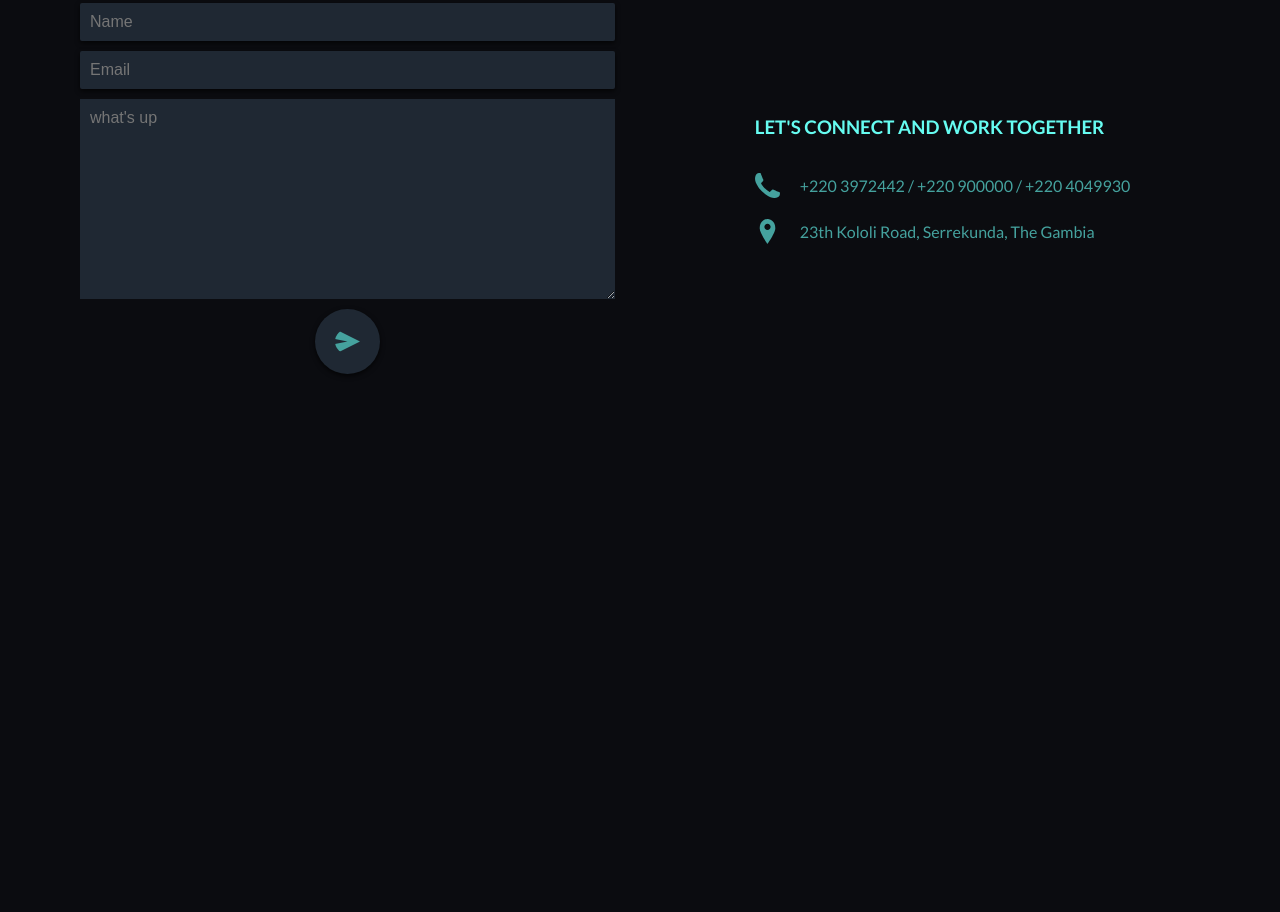
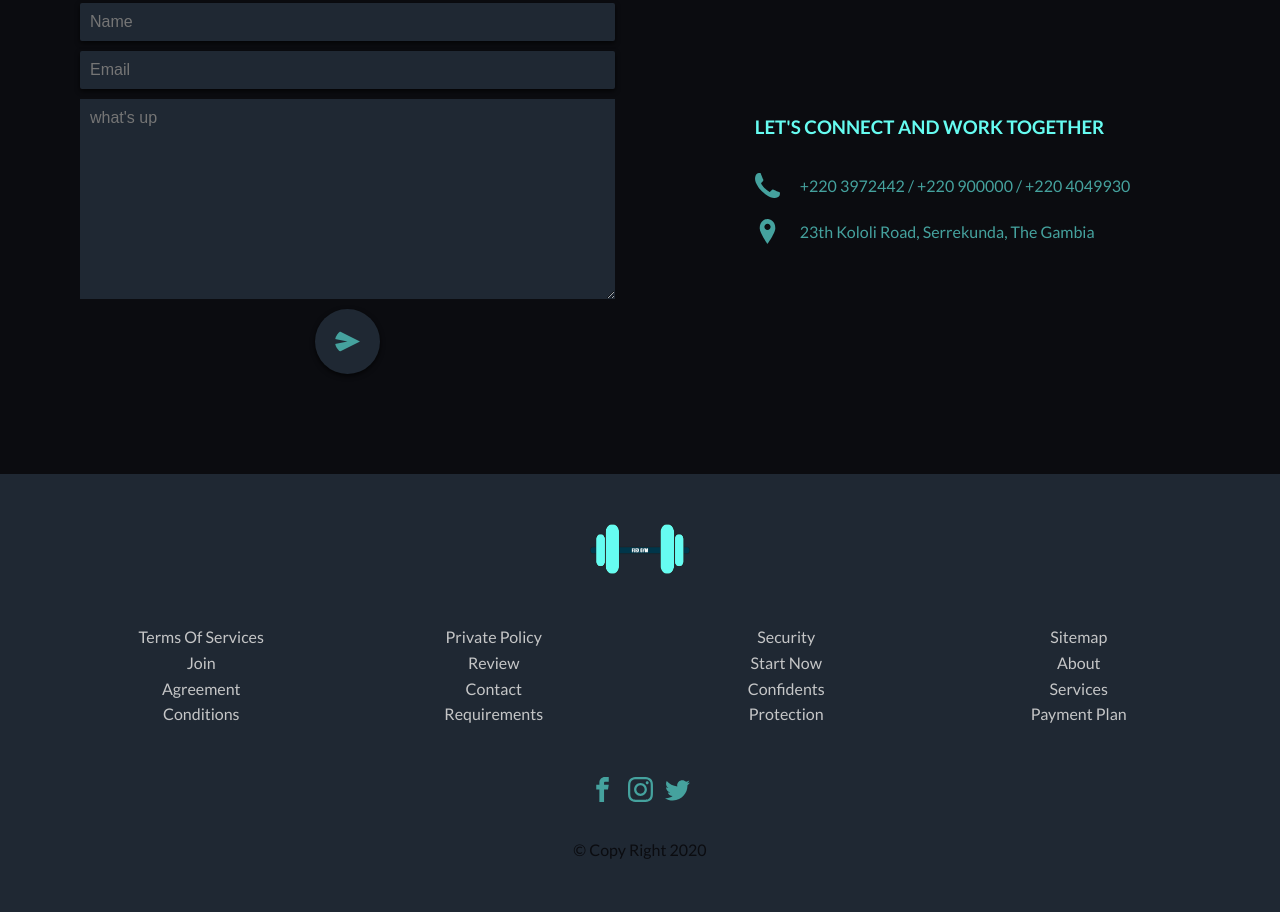
Before and after one commit to zerobug110/flex_gym, a website: page index.html in a window 1280 px wide. Shown: the part 4605-5517 px from the top of the page. Before the commit the page ends 5079 px from the top, so only its background shows below. Drawn offline with Linux system fonts and the light colour scheme.

Commit message:
complete the footer

```diff
--- a/index.html
+++ b/index.html
@@ -266,5 +266,56 @@
         </div>
     </section>
 
+    <!-- contact section ends footer begins -->
+    <footer class="footer">
+        <div class="footer__logo">
+            <img src="images/flex-gym.png" alt="logo" class="footer__logo--img">
+        </div>
+        <div class="footer__content">
+            <ul class="footer__item">
+                <li class="footer__list"><a href="#" class="footer__links">terms of services</a></li>
+                <li class="footer__list"><a href="#" class="footer__links">join</a></li>
+                <li class="footer__list"><a href="#" class="footer__links">agreement</a></li>
+                <li class="footer__list"><a href="#" class="footer__links">conditions</a></li>
+            </ul>
+            <ul class="footer__item">
+                <li class="footer__list"><a href="#" class="footer__links">private policy</a></li>
+                <li class="footer__list"><a href="#" class="footer__links">review</a></li>
+                <li class="footer__list"><a href="#" class="footer__links">contact</a></li>
+                <li class="footer__list"><a href="#" class="footer__links">requirements</a></li>
+            </ul>
+            <ul class="footer__item">
+                <li class="footer__list"><a href="#" class="footer__links">security</a></li>
+                <li class="footer__list"><a href="#" class="footer__links">start now</a></li>
+                <li class="footer__list"><a href="#" class="footer__links">confidents</a></li>
+                <li class="footer__list"><a href="#" class="footer__links">protection</a></li>
+            </ul>
+            <ul class="footer__item">
+                <li class="footer__list"><a href="#" class="footer__links">sitemap</a></li>
+                <li class="footer__list"><a href="#" class="footer__links">about</a></li>
+                <li class="footer__list"><a href="#" class="footer__links">services</a></li>
+                <li class="footer__list"><a href="#" class="footer__links">payment plan</a></li>
+            </ul>
+        </div>
+        <div class="footer__social--media">
+            <a href="#">
+                <svg class="social-media__icon">
+                    <use xlink:href="images/sprite.svg#icon-facebook"></use>
+                </svg>
+            </a>
+            <a href="#">
+                <svg class="social-media__icon">
+                    <use xlink:href="images/sprite.svg#icon-instagram"></use>
+                </svg>
+            </a>
+            <a href="#">
+                <svg class="social-media__icon">
+                    <use xlink:href="images/sprite.svg#icon-twitter"></use>
+                </svg>
+            </a>
+        </div>
+        <p class="copy-right"> &copy; copy right 2020</p>
+    </footer>
+
 </body>
 </html>
--- a/sass/layouts/footer.scss
+++ b/sass/layouts/footer.scss
@@ -1,4 +1,70 @@
 .footer {
-    background-color:yellow;
+    background-color: $light-blue;
     grid-column: full-start / full-end;
+
+    display: grid;
+    grid-template-columns: 5rem 1fr repeat(8,[col-start] minmax(min-content, 14rem))[col-end] 5rem 1fr;
+    padding: 5rem 0;
+
+
+    &__content {
+        grid-column: col-start 1 / col-end;
+
+        display: grid;
+        grid-template-columns: repeat(auto-fit, minmax(20rem, 1fr));
+        grid-gap: 5rem;
+        text-align: center;
+        padding: 5rem 0;
+        font-size: 1.6rem;
+    }
+
+    &__logo {
+        grid-column: col-start / col-end;
+        margin: 0 auto;
+        width: 10rem;
+        height: 5rem;
+
+        &--img {
+            width: 100%;
+            height: 100%;
+        }
+    }
+
+    &__item {
+
+    }
+
+    &__list {
+        list-style: none;
+
+    }
+
+    &__links {
+        text-decoration: none;
+        color: $light-grey;
+        text-transform: capitalize;
+
+        &:hover {
+            color: $secondary-color;
+        }
+    }
+
+    &__social--media {
+        grid-column: col-start 1 / col-end;
+        height: 4rem;
+        width: 10rem;
+        display: flex;
+        justify-content: space-between;
+       margin: 0 auto;
+    }
 }
+
+.copy-right {
+    grid-column: col-start 1 / col-end;
+
+    font-size: 1.6rem;
+    text-transform: capitalize;
+    color: $dark-blue;
+    text-align: center;
+    margin-top: 2rem ;
+}
```
Also changed, not shown: styles/style.css.
